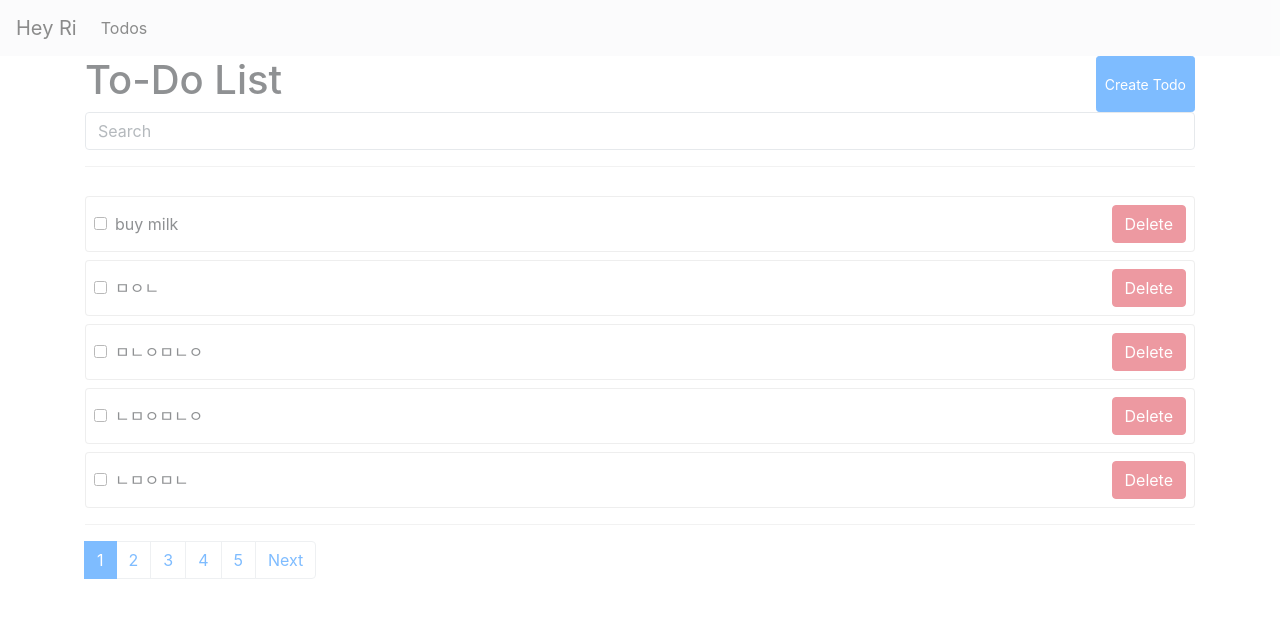
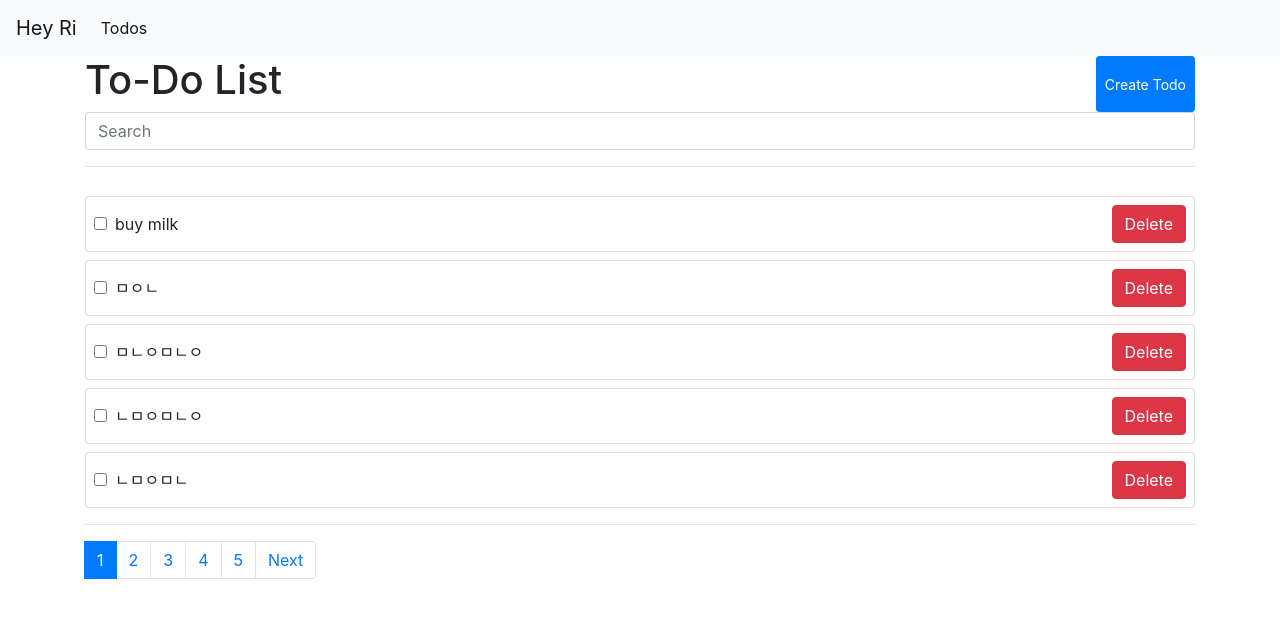
Before and after one commit to hey-ri/vue-todo-list, a Vue app: page /todos in a window 1280 px wide. Shown: the top 618 px of the page. Built offline with nearby package versions, Linux system fonts and the light colour scheme; data requests are answered from the project's data file.

Commit message:
delete the style
don't use the code

```diff
--- a/src/App.vue
+++ b/src/App.vue
@@ -1,5 +1,5 @@
 <template>
-  <div style="opacity: 0.5">
+  <div>
     <nav class="navbar navbar-expand-lg navbar-light bg-light">
       <router-link class="navbar-brand" :to="{ name: 'home' }">Hey Ri</router-link>
 
```
